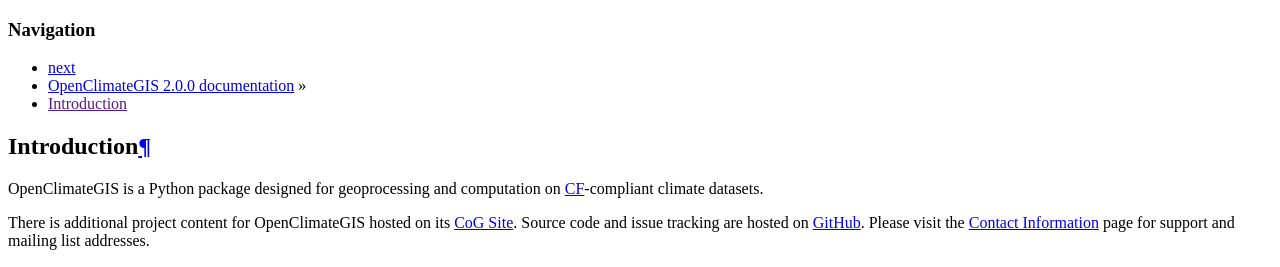
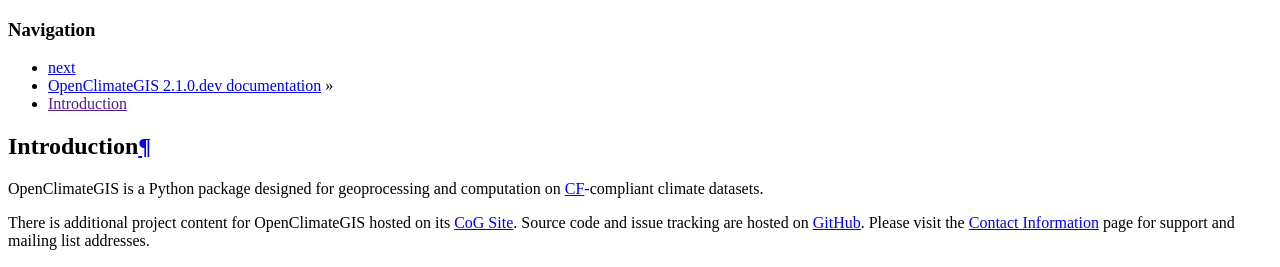
Before and after one commit to NCPP/ocgis, a Sphinx documentation site: the page built from doc/index.rst, in a window 1280 px wide and 900 px high. Shown: the top 267 px of the window. Built offline with Sphinx 7.4.7, drawn with Linux system fonts in a browser that asks for light colours; formulas are drawn with MathJax 3; some of the changed text lies outside the part shown.

Commit message:
BLD: Update development version identifier

```diff
--- a/doc/conf.py
+++ b/doc/conf.py
@@ -52,9 +52,9 @@
 # built documents.
 #
 # The short X.Y version.
-version = '2.0.0'
+version = '2.1.0.dev'
 # The full version, including alpha/beta/rc tags.
-release = '2.0.0'
+release = '2.1.0.dev'
 
 # The language for content autogenerated by Sphinx. Refer to documentation
 # for a list of supported languages.
--- a/setup.py
+++ b/setup.py
@@ -3,7 +3,7 @@
 from setuptools import setup, Command, find_packages
 from setuptools.command.test import test as TestCommand
 
-VERSION = '2.0.0'
+VERSION = '2.1.0.dev'
 
 
 ########################################################################################################################
--- a/src/ocgis/__init__.py
+++ b/src/ocgis/__init__.py
@@ -23,5 +23,5 @@
 from ocgis.variable.geom import GeometryVariable
 from ocgis.spatial.geomc import PolygonGC, LineGC, PointGC
 
-__version__ = '2.0.0.dev'
-__release__ = '2.0.0.dev'
+__version__ = '2.1.0.dev'
+__release__ = '2.1.0.dev'
```
